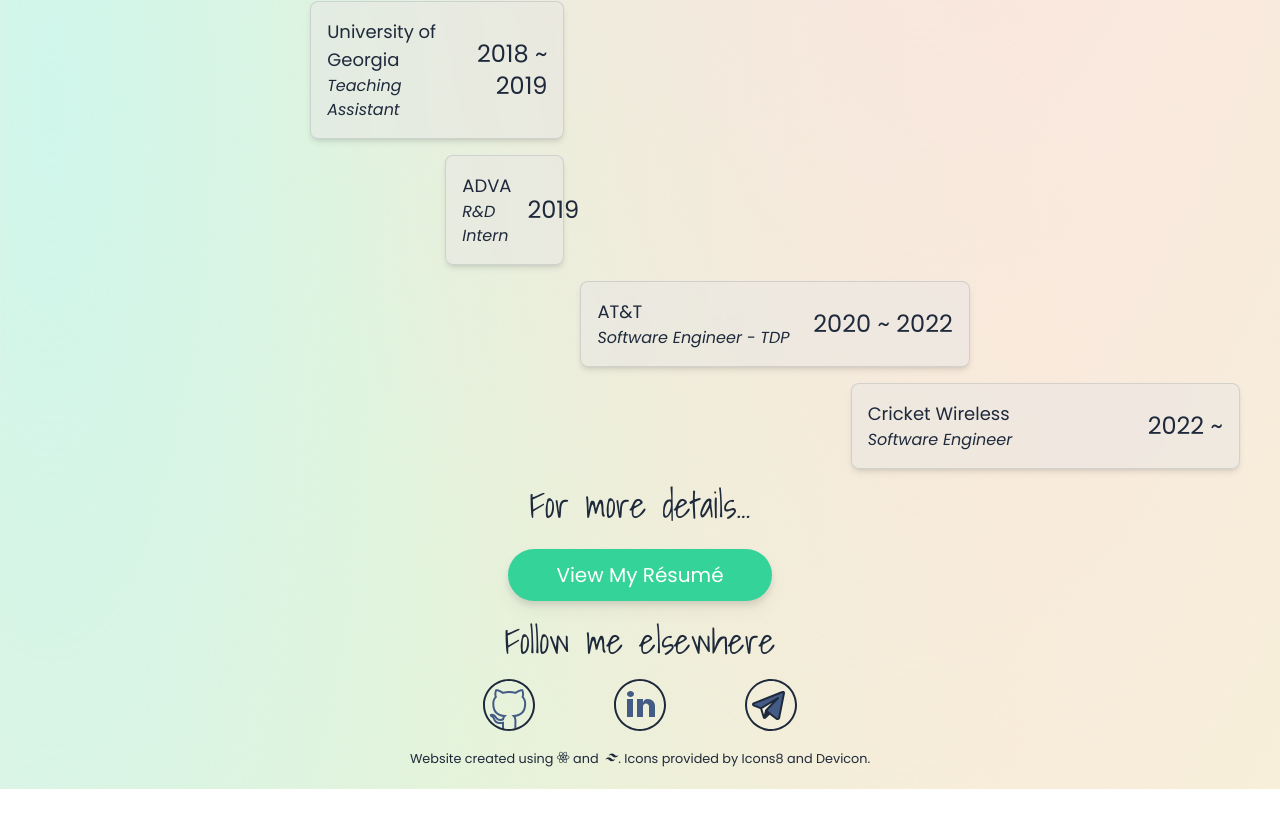
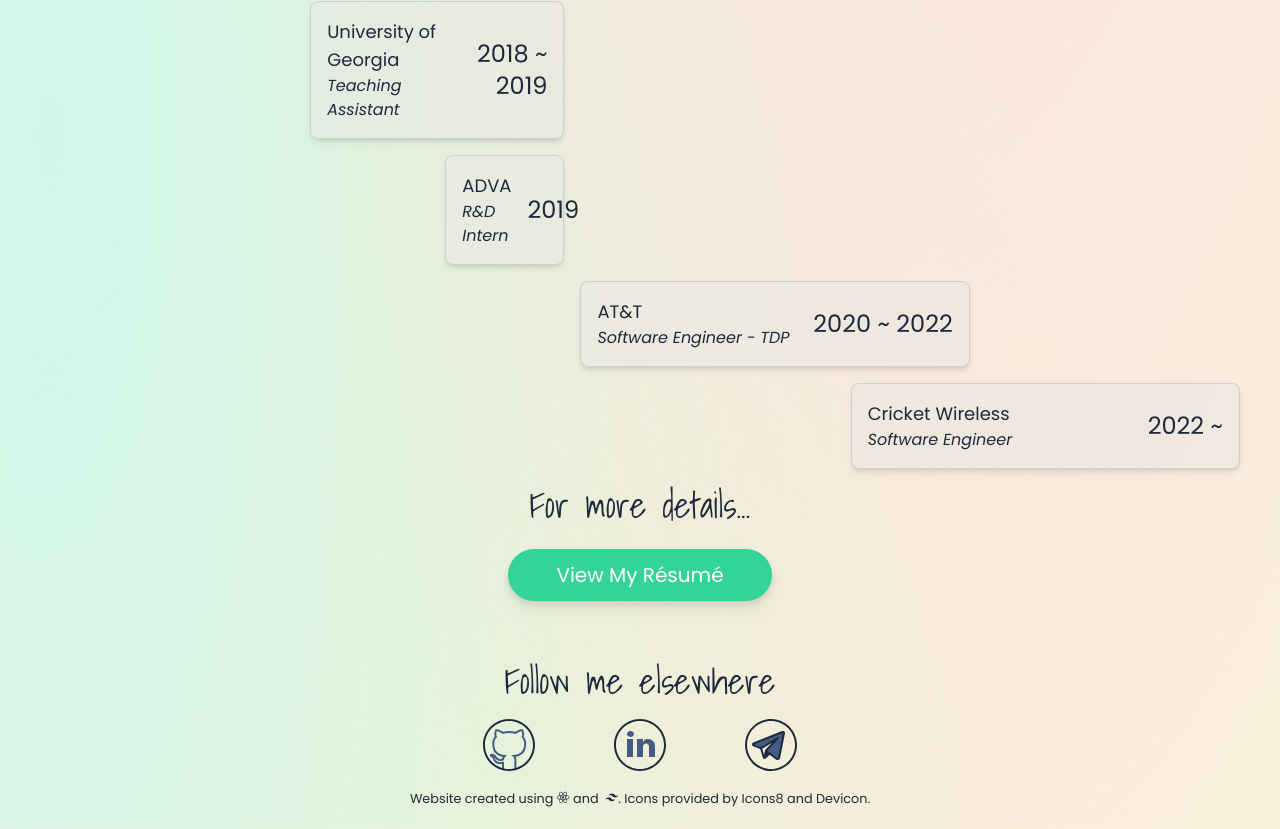
Before and after one commit to Andros415/Andros415.github.io, a React (Vite) app: page / in a window 1280 px wide. Shown: the part 3787-4616 px from the top of the page. Before the commit the page ends 4576 px from the top, so only its background shows below. Built offline with nearby package versions, Linux system fonts and the light colour scheme; no server answers.

Commit message:
Update About section pic + Spacing above footer

```diff
--- a/src/components/About/About.tsx
+++ b/src/components/About/About.tsx
@@ -9,7 +9,7 @@
     >
       <div className="hidden -rotate-3 drop-shadow-lg transition hover:rotate-0 hover:scale-105 lg:block">
         <img
-          className="h-96 w-80 rounded-3xl"
+          className="rounded-3xl md:h-80 md:w-80 xl:h-96 xl:w-96"
           src={profilePic}
           alt="Andrei Spatariu"
         />
--- a/src/components/Footer/Footer.tsx
+++ b/src/components/Footer/Footer.tsx
@@ -17,7 +17,7 @@
     (currentTheme === "laptop" &&
       window.matchMedia("(prefers-color-scheme: dark)").matches);
   return (
-    <footer className="flex min-w-full items-center justify-center p-5">
+    <footer className="flex min-w-full items-center justify-center p-5 md:mt-10">
       <div className="space-y-3 text-center text-slate-800 dark:text-white">
         <h1 className="font-handwriting text-4xl">Follow me elsewhere</h1>
         <div className="flex items-center justify-evenly pb-2">
```
Also changed, not shown: src/static/aboutPic.jpg.
